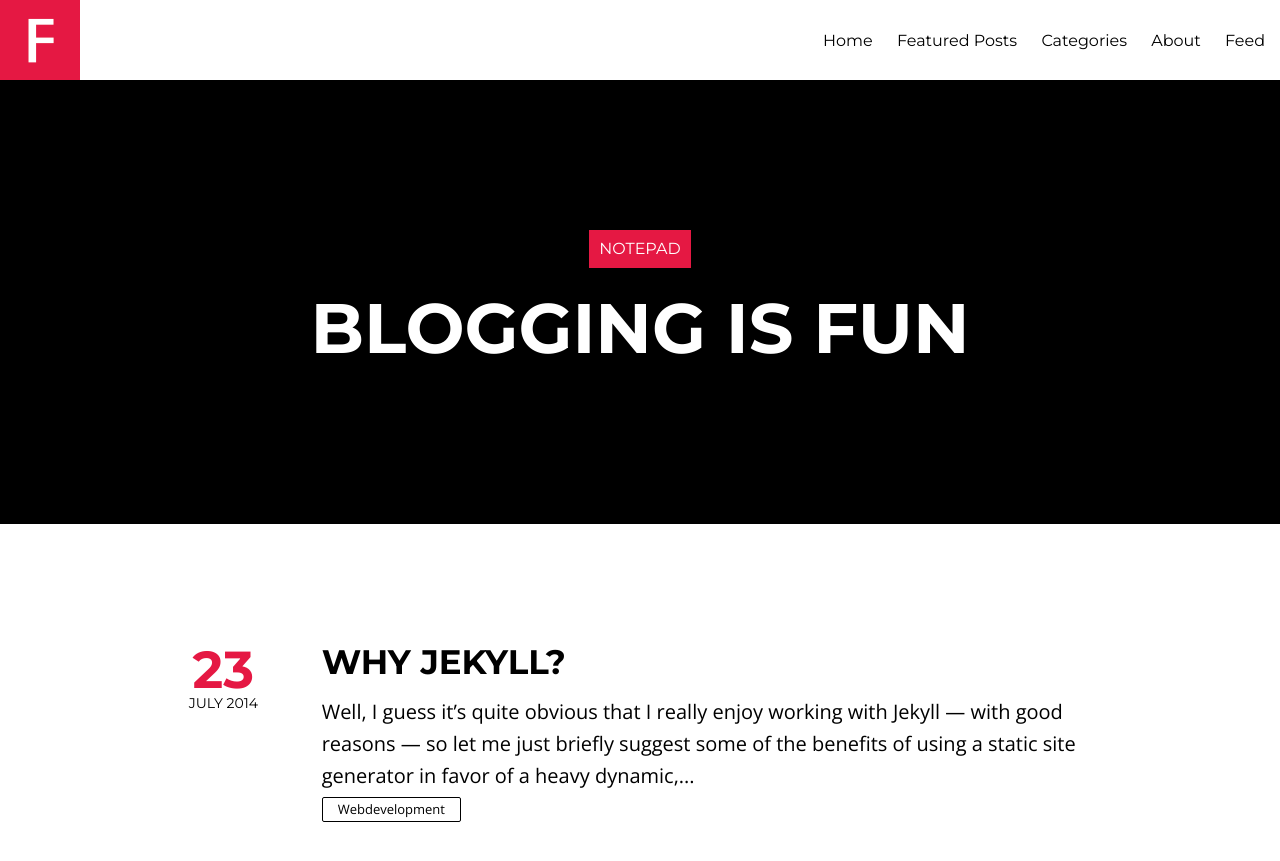
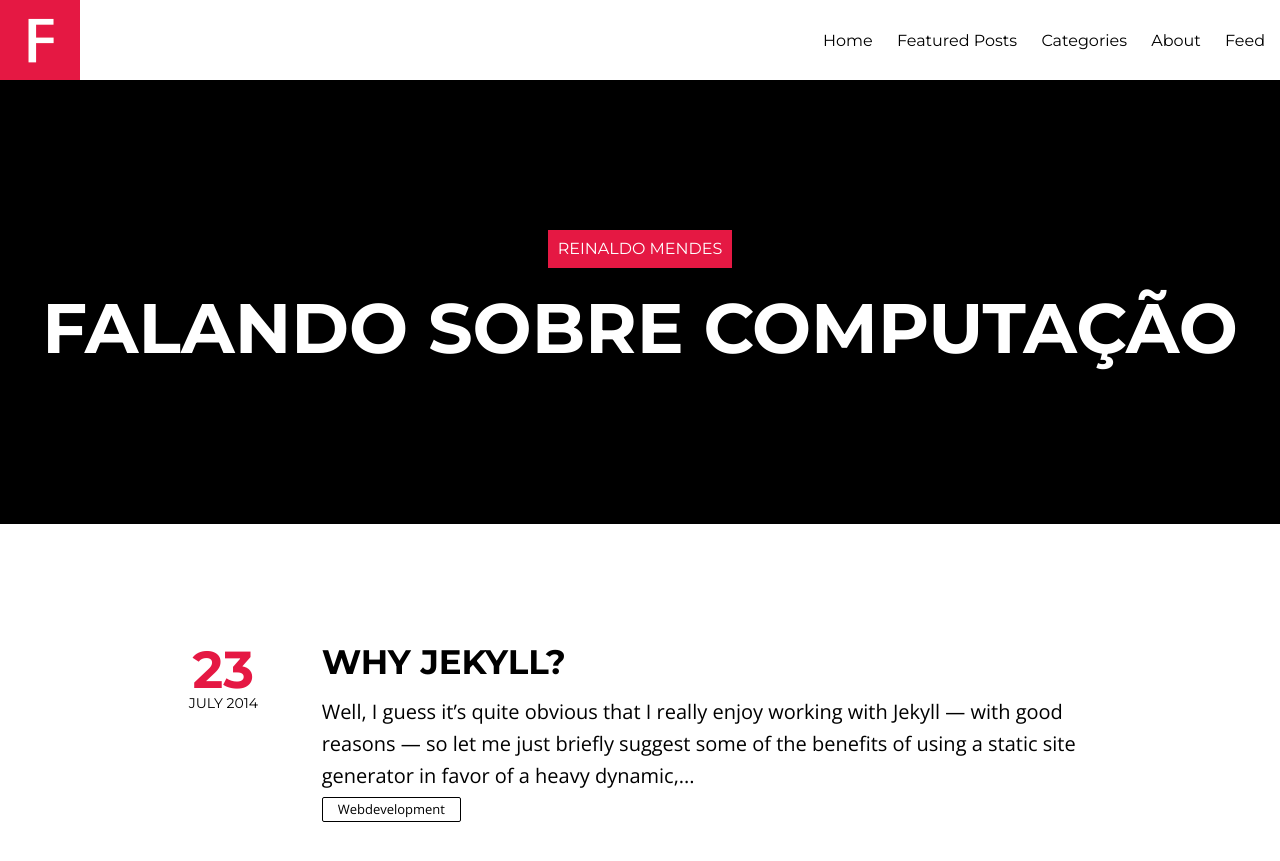
Before and after one commit to reinaldocmendes/reinaldo_mendes, a Jekyll site: the page built from index.html, in a window 1280 px wide and 900 px high. Shown: the top 861 px of the window. Built offline with Jekyll 4.4.1, drawn with Linux system fonts in a browser that asks for light colours; nearby versions of some CDN libraries; the list of posts is cut into pages by our own code.

Commit message:
Update _config.yml

```diff
--- a/_config.yml
+++ b/_config.yml
@@ -1,5 +1,5 @@
-title:            Notepad
-description:      "Blogging is fun"
+title:            Reinaldo Mendes
+description:      "Falando sobre Computação"
 logo:             logo.png
 disqus_shortname: reinaldocmendes
 share:  true
```
